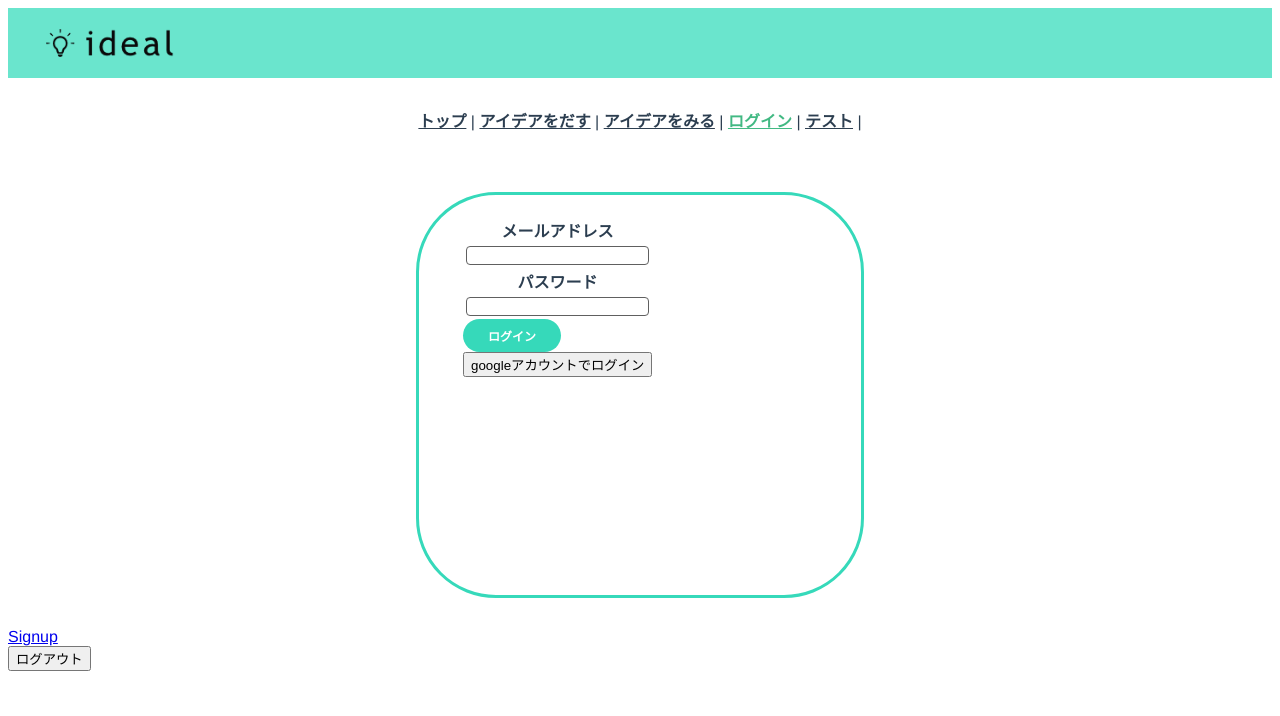
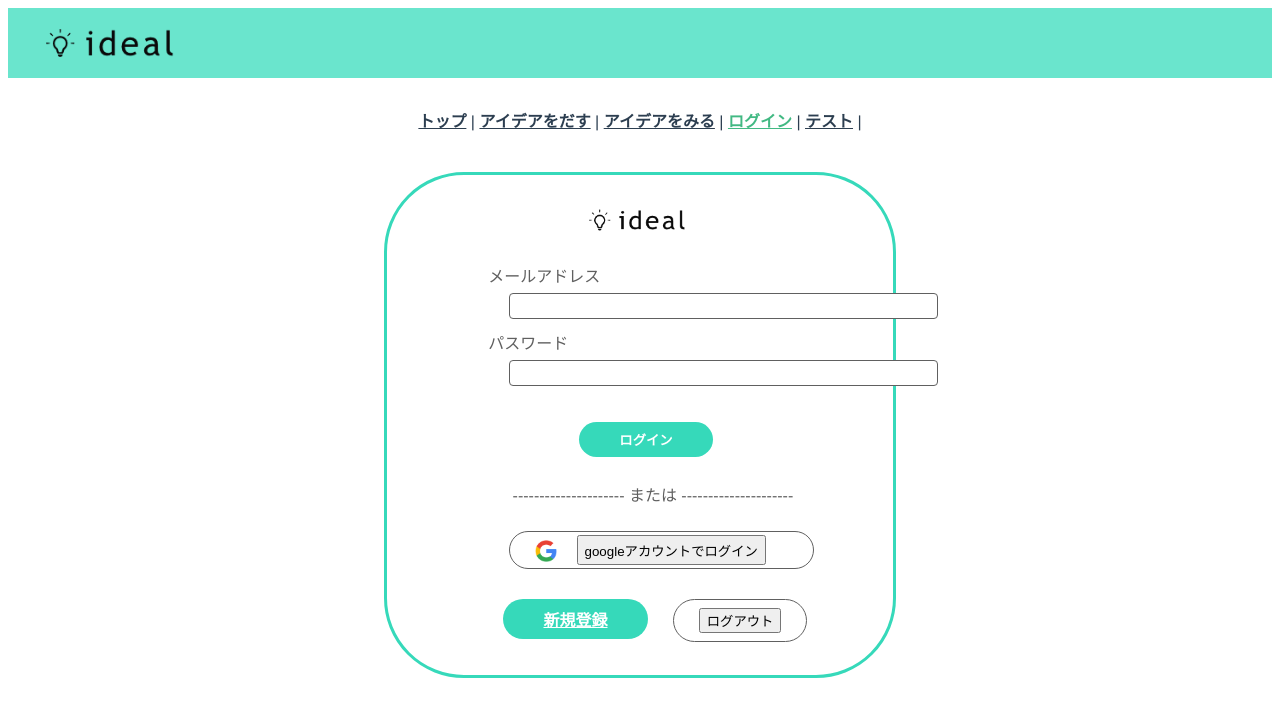
Before and after one commit to sisosyunya/ideal, a Vue app: page /login in a window 1280 px wide. Shown: the top 716 px of the page. Built offline with nearby package versions, Linux system fonts and the light colour scheme.

Commit message:
ログイン画面完成しました（泣）

```diff
--- a/src/views/Login.vue
+++ b/src/views/Login.vue
@@ -11,37 +11,46 @@
     <router-link to="/newchatform">テスト</router-link> |
   </div>
   <div class="login">
-    <div class="loginMargin">
+    <div class="iconArea">
+      <img class="icon2" src="../assets/icon.png" />
+    </div>
 
-        <table>
+    <div class="mailArea">
+      <p>メールアドレス</p>
       <tr>
-            <th>メールアドレス</th>
+        <td>
+          <input class="email" type="email" v-model="email" />
+        </td>
       </tr>
+    </div>
+
+    <div class="passwordArea">
+      <p>パスワード</p>
       <tr>
-            <td><input class="mail" type="email" v-model="email" /></td>
-          </tr>
-          <tr>
-            <th>パスワード</th>
-          </tr>
         <td>
           <input class="password" type="password" v-model="password" />
         </td>
-        </table>
+      </tr>
+    </div>
 
     <button class="btn" v-on:click="doLogin">ログイン</button>
+    <div class="mataha">
+      <p>--------------------- または ---------------------</p>
+    </div>
+    <div class="google">
+      <img class="googleIcon" src="../assets/googleLogin.png" />
+      <button class="googleButton" @click="googleSignin">
+        googleアカウントでログイン
+      </button>
+    </div>
 
-      <div class="google">
-        <button @click="googleSignin">googleアカウントでログイン</button>
-      </div>
-    </div>
-  </div>
     <div>
-    <router-link to="/Signup">Signup</router-link>
+      <router-link to="/Signup" class="signup">新規登録</router-link>
     </div>
     <div class="logout">
       <button v-on:click="log_out">ログアウト</button>
     </div>
-
+  </div>
   <!-- yokiyoki -->
 </template>
 
@@ -95,50 +104,56 @@ export default {
 
 <style scoped>
 .login {
-  width: 35%;
-  height: 400px;
+  width: 40%;
+  height: 500px;
   border: solid;
   border-color: #36d9ba;
   border-radius: 80px;
-  margin-top: 30px;
   margin-right: auto;
   margin-left: auto;
-  margin-bottom: 30px;
+  margin-top: 10px;
+  margin-bottom: 50px;
 }
-.loginMargin {
-  margin: 20px 10% 0 10%;
+.iconArea {
+  height: 53px;
+  margin-left: 40%;
+  margin-top: 30px;
+  margin-bottom: 2px;
 }
 .icon2 {
-  height: 25px;
-  padding-left: 25%;
+  height: 30px;
 }
-.sign {
-  width: 100%;
+p {
+  font-weight: 550;
+  font-size: 16px;
+  color: #606060;
+  margin-left: 20%;
+  margin-top: 5px;
+  margin-bottom: 5px;
 }
-.sign th {
-  text-align: center;
-  font-size: 16px;
-  font-weight: 600;
-  color: #606060;
-  padding-left: 20%;
-}
-.mail {
+input {
   border: 1px solid #606060;
   border-color: #606060;
   border-radius: 4px;
-  resize: vertical;
+  width: 230%;
+  margin-left: 68%;
+  margin-bottom: 5px;
 }
-.password {
-  border: 1px solid #606060;
-  border-color: #606060;
-  border-radius: 4px;
-  resize: vertical;
+input.email {
+  padding: 5px 10px;
+  font-size: 12px;
+}
+input.password {
+  padding: 5px 10px;
+  font-size: 12px;
 }
 .btn {
-  padding: 8px 25px;
+  padding: 8px 40px;
+  margin-left: 38%;
+  margin-top: 30px;
+  margin-bottom: 20px;
   border-radius: 30px;
   font-weight: 600;
-  font-size: 12px;
   color: #ffffff;
   background-color: #36d9ba;
   border: none;
@@ -148,4 +163,56 @@ export default {
   transform: translateY(-5px);
   opacity: 0.7;
 }
+.mataha {
+  margin-left: 6%;
+}
+.mataha p {
+  font-weight: 400;
+  font-size: 16px;
+}
+.google {
+  border: 1px solid #606060;
+  border-color: #606060;
+  border-radius: 30px;
+  width: 56%;
+  margin-left: 24%;
+  margin-top: 25px;
+  margin-bottom: 5px;
+  font-size: 14px;
+  padding: 3px 10px;
+}
+.googleIcon {
+  height: 22px;
+  float: left;
+  margin: 5px 20px 0 15px;
+}
+.googleButton {
+  height: 30px;
+}
+.signup {
+  padding: 8px 40px;
+  margin-top: 25px;
+  margin-bottom: 100px;
+  margin-left: 23%;
+  border-radius: 30px;
+  font-weight: 600;
+  color: #ffffff;
+  background-color: #36d9ba;
+  border: none;
+  transition: 0.3s;
+  float: left;
+}
+.logout {
+  padding: 8px 25px;
+  margin-left: 5%;
+  margin-top: 25px;
+  margin-bottom: 100px;
+  border-radius: 30px;
+  font-weight: 600;
+  color: #606060;
+  background-color: #fff;
+  border: solid 1px #606060;
+  transition: 0.3s;
+  float: left;
+}
 </style>
--- a/src/views/Post.vue
+++ b/src/views/Post.vue
@@ -1,4 +1,3 @@
-
 <template>
   <div class="atama">
     <img class="icon" src="../assets/icon.png" />
@@ -21,11 +20,7 @@
       <option>読書感想文</option>
     </select>
     <p>内容</p>
-    <textarea
-      class="description"
-      v-model="description"
-      placeholder="詳細"
-    ></textarea>
+    <textarea class="description" v-model="description" placeholder="詳細"></textarea>
     <p>販売価格</p>
     <input class="price" v-model="price" placeholder="価格" type="number" />
     <button class="btn" @click="confirm_auth" :disabled="deleteIsLoading">
@@ -104,18 +99,18 @@ export default {
 <style scoped>
 .category {
   padding: 5px 10px;
-  border :1px solid #606060;
-  border-color :#606060;
+  border: 1px solid #606060;
+  border-color: #606060;
   border-radius: 4px;
 }
 input {
-  border :1px solid #606060;
-  border-color :#606060;
+  border: 1px solid #606060;
+  border-color: #606060;
   border-radius: 4px;
 }
 textarea {
-  border :1px solid #606060;
-  border-color :#606060;
+  border: 1px solid #606060;
+  border-color: #606060;
   border-radius: 4px;
   resize: vertical;
 }
@@ -123,7 +118,7 @@ textarea {
   width: 80%;
   height: 600px;
   border: solid;
-  border-color: #36D9BA;
+  border-color: #36d9ba;
   border-radius: 80px;
   margin-right: auto;
   margin-left: auto;
@@ -168,8 +163,8 @@ input.price {
   margin-left: 80%;
   border-radius: 30px;
   font-weight: 600;
-  color: #FFFFFF;
-  background-color: #36D9BA;
+  color: #ffffff;
+  background-color: #36d9ba;
   border: none;
   transition: 0.3s;
 }
```
Also changed, not shown: src/assets/googleLogin.png (added). Lines whose indentation alone changed are shown as unchanged.
